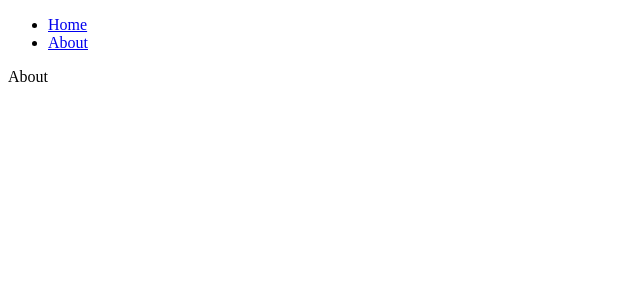
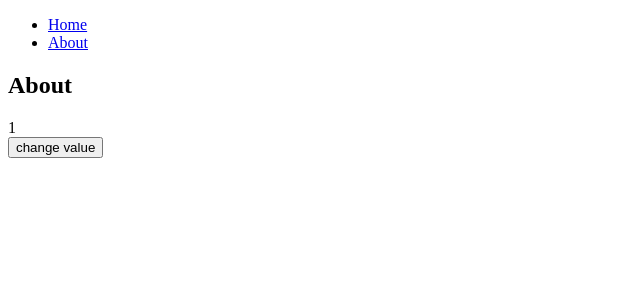
Before and after one commit to MateuszRostkowski/ReactHooks, a React (Create React App) app: page /about in a window 1280 px wide. Shown: the top 300 px of the page, without its empty margins (0-640 px from the left). Built offline with nearby package versions, Linux system fonts and the light colour scheme.

Commit message:
useState with context; changing state between components;

```diff
--- a/src/App.js
+++ b/src/App.js
@@ -15,6 +15,8 @@ function useCounter(number) {
 }
 
 function App() {
+  const [value, setValue] = useState(1)
+
   return (
     <Router>
       <div>
@@ -29,7 +31,7 @@ function App() {
           </ul>
         </nav>
 
-        <UserContext.Provider value="hello from context">
+        <UserContext.Provider value={{value, setValue}}>
           <Route path="/" exact component={Home} />
           <Route path="/about" exact component={About} />
         </UserContext.Provider>
--- a/src/components/About.jsx
+++ b/src/components/About.jsx
@@ -2,10 +2,14 @@ import React, { useContext } from "react"
 import { UserContext } from "../context/UserContext"
 
 function About() {
-    const msg = useContext(UserContext)
+    const {value, setValue} = useContext(UserContext)
     return (
         <div>
-            About
+            <h2>About</h2>
+           <div>{value}</div>
+           <button onClick={ () => {
+               setValue(value + 1)
+           }}>change value</button>
         </div>
     )
 }
--- a/src/components/Home.jsx
+++ b/src/components/Home.jsx
@@ -2,11 +2,11 @@ import React, { useContext } from "react"
 import { UserContext } from "../context/UserContext"
 
 function Home() {
-    const msg = useContext(UserContext)
+    const {value, setValue} = useContext(UserContext)
     return (
         <div>
             <h2>Home</h2>
-            {msg}
+            {value}
         </div>
     )
 }
```
